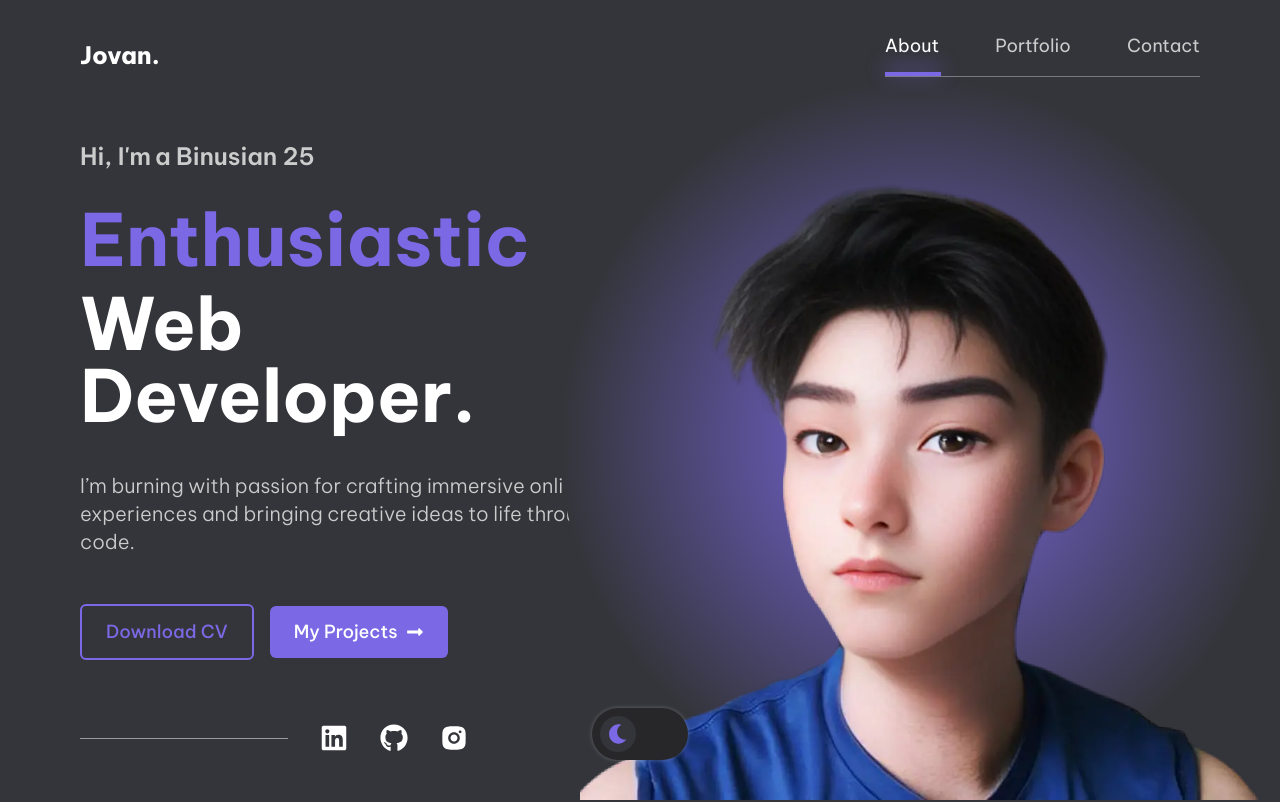
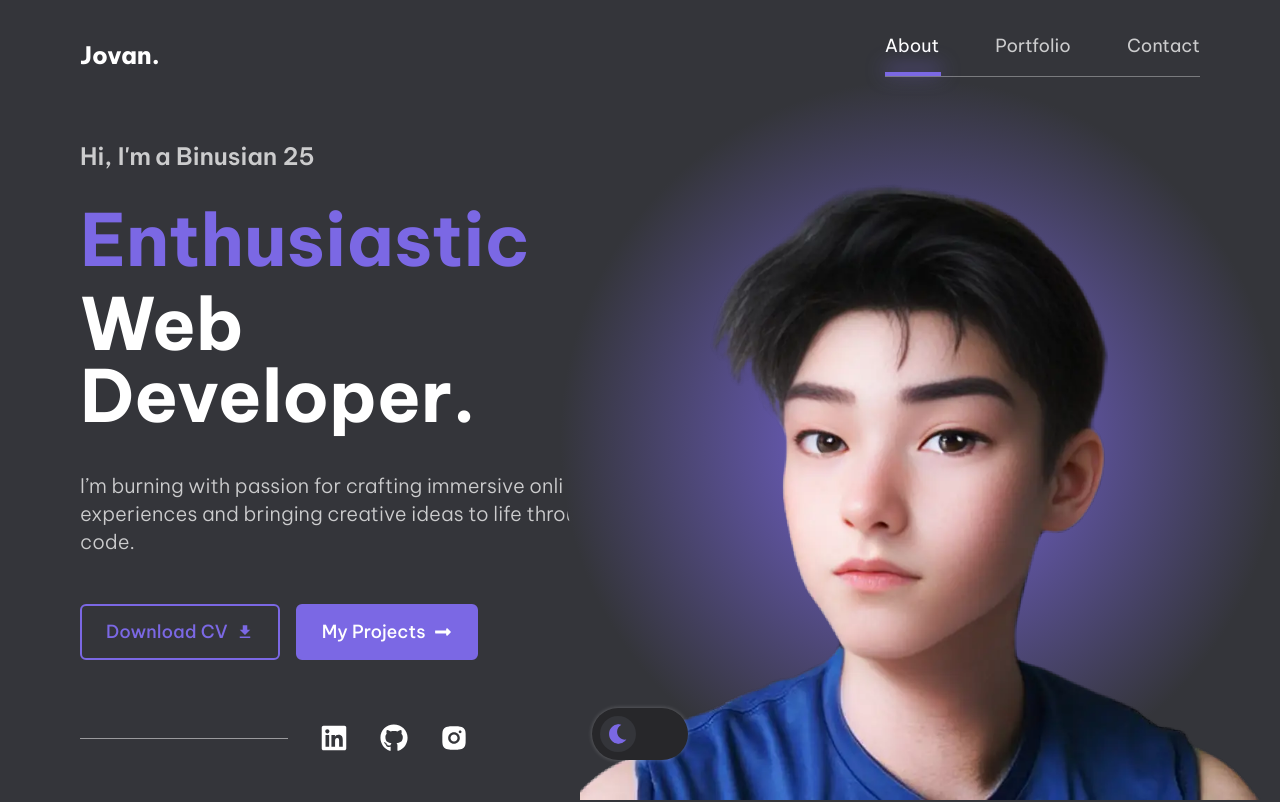
Before and after one commit to Vannn03/portfolio_website, a React (Vite) app: page / in a window 1280 px wide. Shown: the top 802 px of the page. Built offline with nearby package versions, Linux system fonts and the light colour scheme.

Commit message:
add: icon to download button

```diff
--- a/src/pages/About/Hero/Hero.jsx
+++ b/src/pages/About/Hero/Hero.jsx
@@ -4,6 +4,7 @@ import { RiInstagramFill } from "react-icons/ri";
 import { TypeAnimation } from "react-type-animation";
 import PropTypes from "prop-types";
 import { motion } from "framer-motion";
+import { MdDownload } from "react-icons/md";
 
 const Hero = ({ selectedWorkRef }) => {
   const handleScroll = (ref) => {
@@ -78,10 +79,10 @@ const Hero = ({ selectedWorkRef }) => {
             onClick={handleDownload}
             className="flex items-center rounded-md border-2 border-accent px-6 py-3 font-medium text-accent transition-colors hover:bg-accent hover:text-white"
           >
-            Download CV
+            Download CV <MdDownload className="ml-2" />
           </button>
           <button
-            className="flex items-center rounded-md bg-accent px-6 py-3 font-medium  text-white transition-transform hover:translate-x-2"
+            className="flex items-center rounded-md border-2 border-accent bg-accent px-6 py-3 font-medium  text-white transition-transform hover:translate-x-2"
             onClick={() => handleScroll(selectedWorkRef)}
           >
             My Projects <FaLongArrowAltRight className="ml-2" />
```
